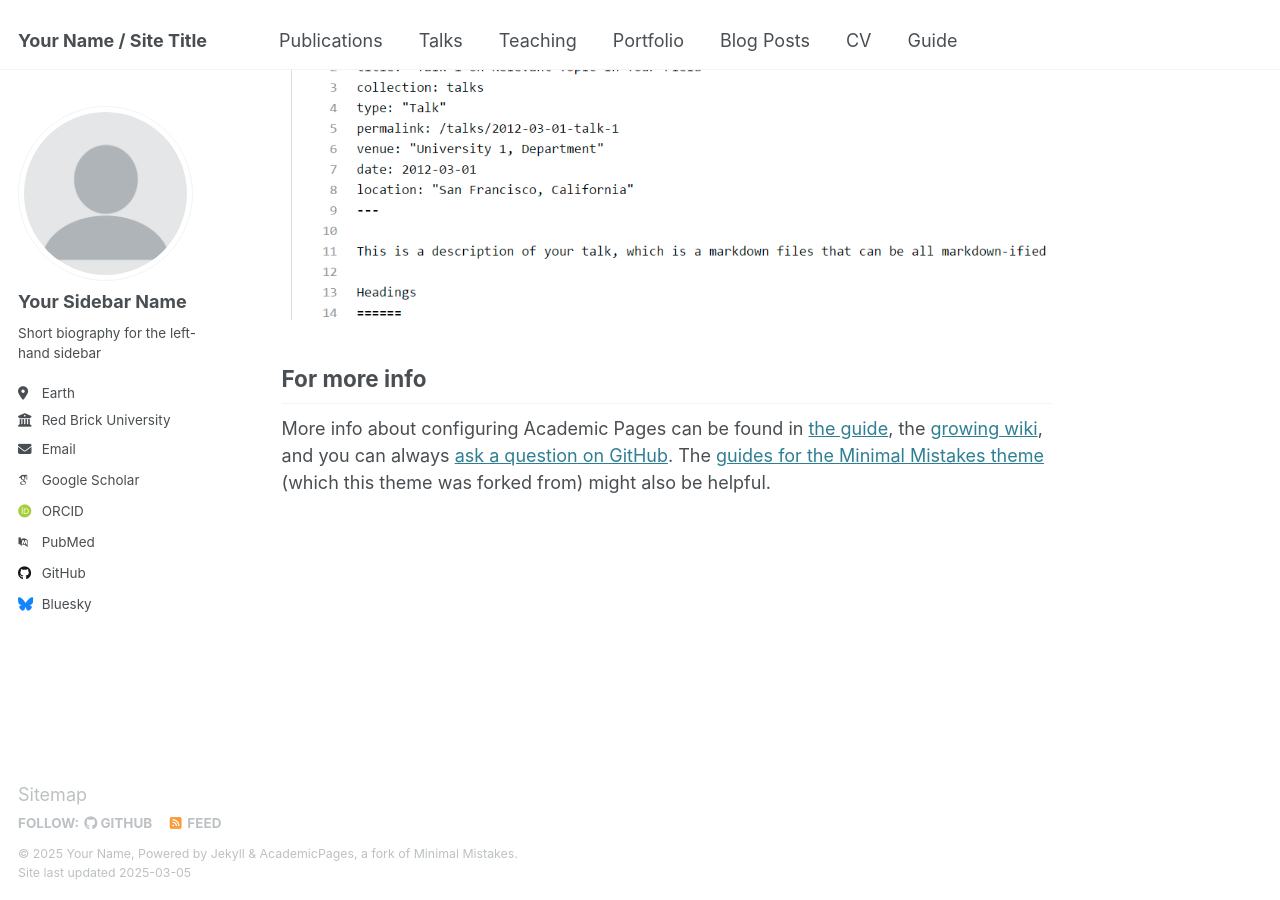
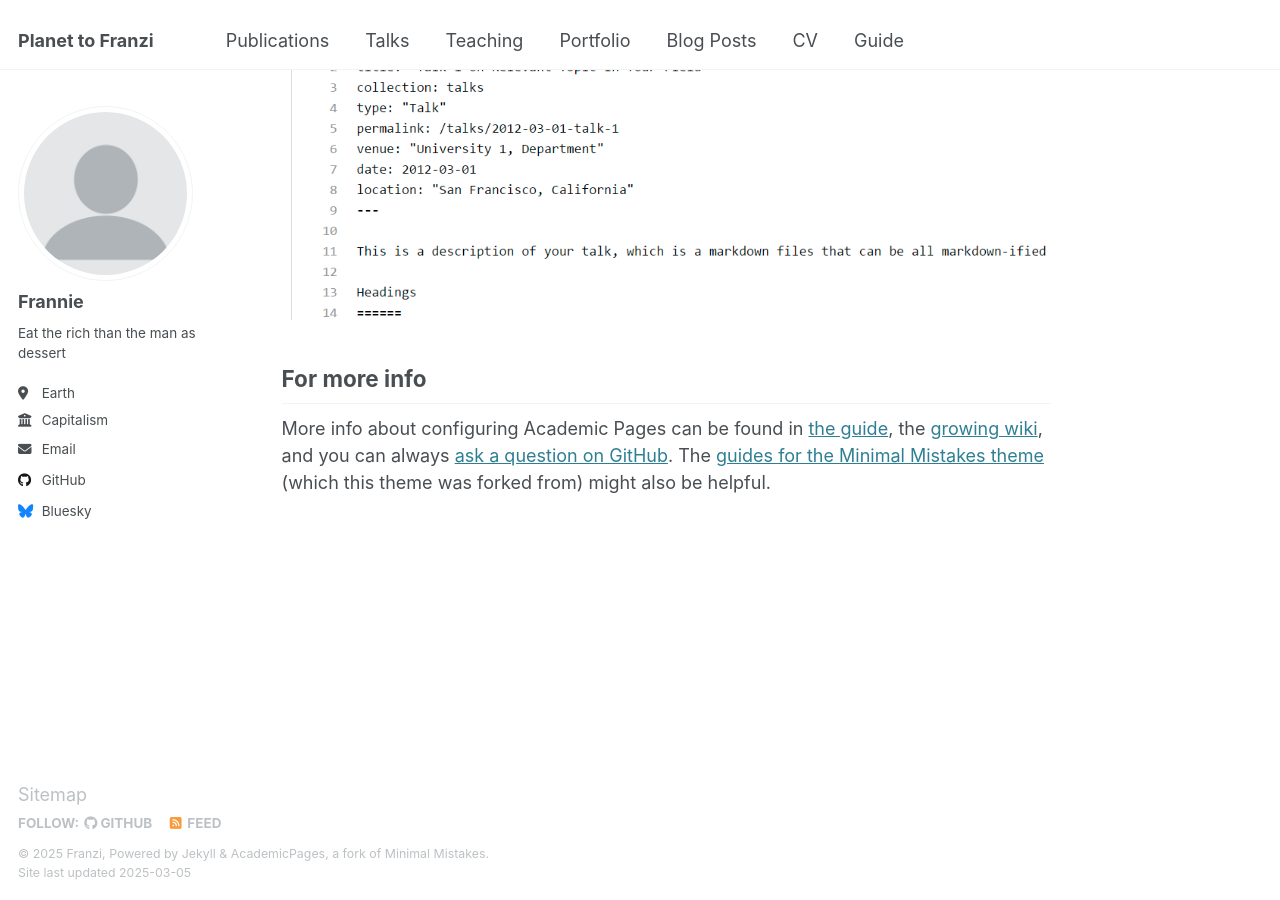
Before and after one commit to frbuechl/frbuechl.github.io, a Jekyll site: the page built from _pages/about.md, in a window 1280 px wide and 900 px high, scrolled down 2642 px. Built offline with Jekyll 4.4.1, drawn with Linux system fonts in a browser that asks for light colours; some web fonts are replaced.

Commit message:
Update _config.yml
added some personal info

```diff
--- a/_config.yml
+++ b/_config.yml
@@ -9,13 +9,13 @@
 # Basic Site Settings
 locale                   : "en-US"
 site_theme               : "default"
-title                    : "Your Name / Site Title"
+title                    : "Planet to Franzi"
 title_separator          : "-"
-name                     : &name "Your Name"
-description              : &description "personal description"
+name                     : &name "Franzi"
+description              : &description "redhead/hottie/activist"
 url                      : https://academicpages.github.io # the base hostname & protocol for your site e.g. "https://[your GitHub username].github.io"
 baseurl                  : "" # the subpath of your site, e.g. "/blog"
-repository               : "academicpages/academicpages.github.io"
+repository               : "frbuechl/frbuechl.github.io"
 
 # Site Author - The following control what appear as part of the author content on the side bar.
 #               If a field is blank the icon and link will not appear, otherwise it will be shown.
@@ -23,21 +23,21 @@ repository               : "academicpages/academicpages.github.io"
 author:
   # Biographic information
   avatar           : "profile.png"
-  name             : "Your Sidebar Name"
+  name             : "Frannie"
   pronouns         : # example: "she/her"
-  bio              : "Short biography for the left-hand sidebar"
+  bio              : "Eat the rich than the man as dessert"
   location         : "Earth"
-  employer         : "Red Brick University"
+  employer         : "Capitalism"
   uri              : # URL
   email            : "none@example.org"
 
   # Academic websites
   arxiv            : # URL - Update with the correct link to your profile
-  googlescholar    : "https://scholar.google.com/citations?user=PS_CX0AAAAAJ"
+  googlescholar    :
   impactstory      : # URL
-  orcid            : "http://orcid.org/yourorcidurl"
+  orcid            :
   semantic         : # URL
-  pubmed           : "https://www.ncbi.nlm.nih.gov/pubmed/?term=john+snow"
+  pubmed           :
   researchgate     : # URL
   scopus           : # URL
 
@@ -45,12 +45,12 @@ author:
   bitbucket        : # Username - Update with your username on the site
   codepen          : # Username
   dribbble         : # Username
-  github           : "academicpages"
+  github           : "frbuechl"
   kaggle           : # Username
   stackoverflow    : # User number or user number and name (i.e., use "1" or "1/jeff-atwood")
 
   # Social media
-  bluesky          : "bsky.app" # Replace this with you Bluesky username
+  bluesky          : "bsky.minimammut.social" # Replace this with you Bluesky username
   facebook         : # Username
   flickr           : # Username
   foursquare       : # Username
```
